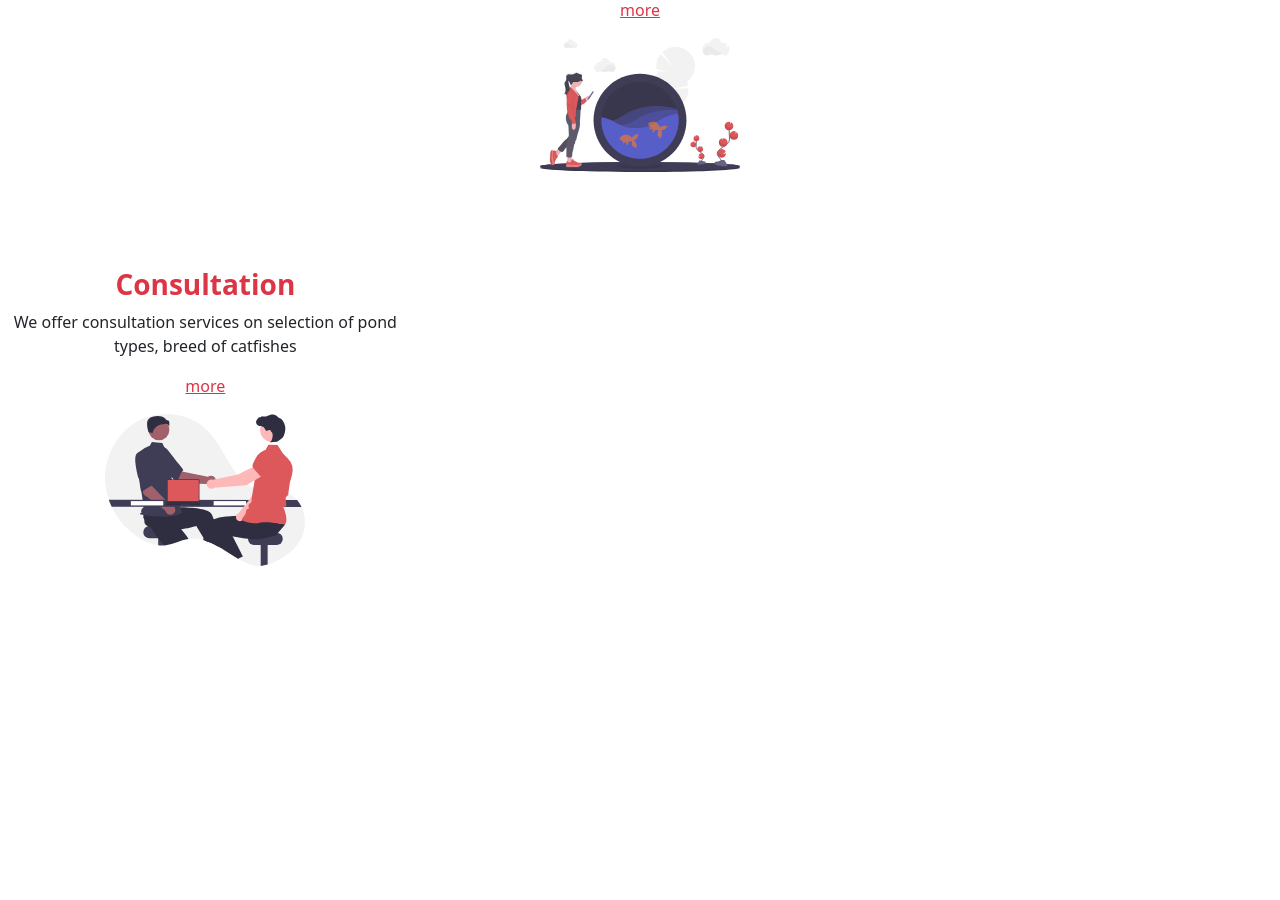
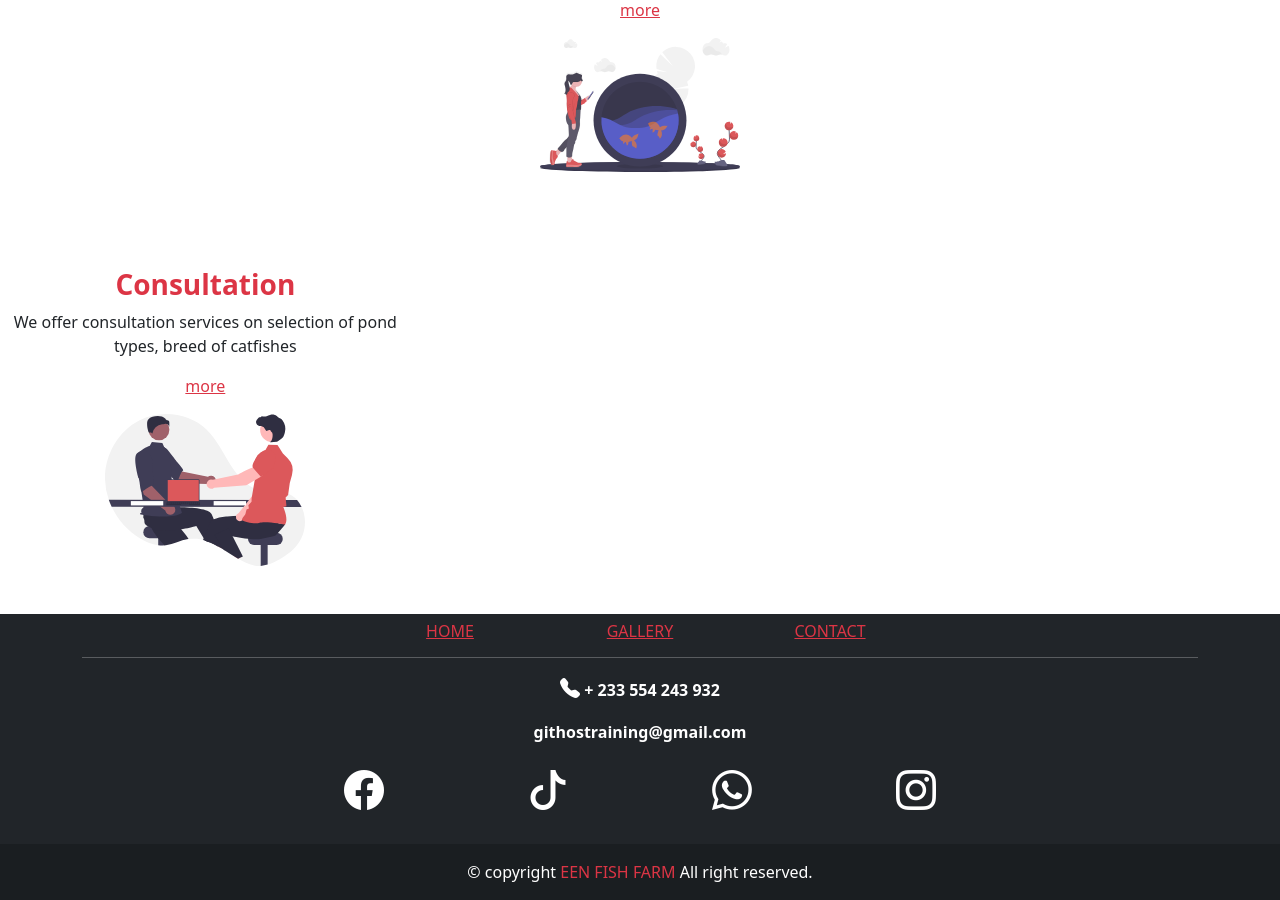
Before and after one commit to chiefportable/enn_new, a Jekyll site: the page built from index.html, in a window 1280 px wide and 900 px high, scrolled down 1002 px. Built offline with Jekyll 4.4.1, drawn with Linux system fonts in a browser that asks for light colours; before the commit the page ends 1616 px from its top, so only the background shows below that.

Commit message:
added footer to page

```diff
--- /dev/null
+++ b/_includes/footer.html
@@ -0,0 +1,82 @@
+<div class="text-center text-white bg-dark">
+
+    <div class="container">
+
+        <section class="">
+
+          <div class="row text-center d-flex justify-content-center pt-2">
+
+            <div class="col-md-2">
+              <h6 class="text-uppercase font-weight-bold">
+                <a href="#" class="text-danger">Home</a>
+              </h6>
+            </div>
+
+
+            <div class="col-md-2">
+              <h6 class="text-uppercase font-weight-bold">
+                <a href="#!" class="text-danger">Gallery</a>
+              </h6>
+            </div>
+
+            <div class="col-md-2">
+              <h6 class="text-uppercase font-weight-bold">
+                <a href="#!" class="text-danger">Contact</a>
+              </h6>
+            </div>
+          </div>
+        </section>
+
+        <hr class="my-2" />
+
+        <section class="mb-2">
+          <div class="row d-flex justify-content-center">
+            <div class="col-lg-8">
+                <div class="justify-content-between mb-2 py-2">
+                    <div class="text-white mb-3">
+                        <div class="mb-3 fw-bold">
+                            <span>
+                                <i class="bi bi-telephone-fill" style="font-size: 20px;"></i>
+                            </span>
+                            <a href="tel:+233554243932" class="text-decoration-none text-white"><span>+ 233 554 243 932</span> </a>
+                        </div>
+                        <div class="fw-bold">
+                            <a href="mailto:gihostraining@gmail.com" class="text-decoration-none text-white">githostraining@gmail.com</a>
+                        </div>
+                    </div>
+                    <div class="container text-center">
+                        <div class="row">
+                            <div class="col px-2">
+                                <a href="https://web.facebook.com/EENcatfishhub/" target="_blank" class="text-decoration-none text-white">
+                                    <i class="bi bi-facebook" style="font-size: 2.5rem"></i>
+                                </a>
+                            </div>
+                            <div class="col px-2">
+                                <a href="#" class="text-decoration-none text-white">
+                                    <i class="bi bi-tiktok" style="font-size: 2.5rem"></i>
+                                </a>
+                            </div>
+                            <div class="col px-2">
+                                <a href="https://wa.me/233554243932" class="text-decoration-none text-white">
+                                    <i class="bi bi-whatsapp" style="font-size: 2.5rem"></i>
+                                </a>
+                            </div>
+
+                            <div class="col px-2">
+                                <a href="#" class="text-decoration-none text-white">
+                                    <i class="bi bi-instagram" style="font-size: 2.5rem"></i>
+                                </a>
+                            </div>
+                        </div>
+                    </div>
+                </div>
+            </div>
+          </div>
+        </section>
+    </div>
+
+
+    <div class="text-center p-3" style="background-color: rgba(0, 0, 0, 0.2)">
+         &copy; copyright <a class="text-danger text-decoration-none" href="/"> EEN FISH FARM </a> All right reserved.
+    </div>
+</div>
--- a/index.html
+++ b/index.html
@@ -13,3 +13,7 @@ layout: default
 <section>
     {%- include wwdo.html -%}
 </section>
+
+<footer>
+    {%- include footer.html -%}
+</footer>
```
